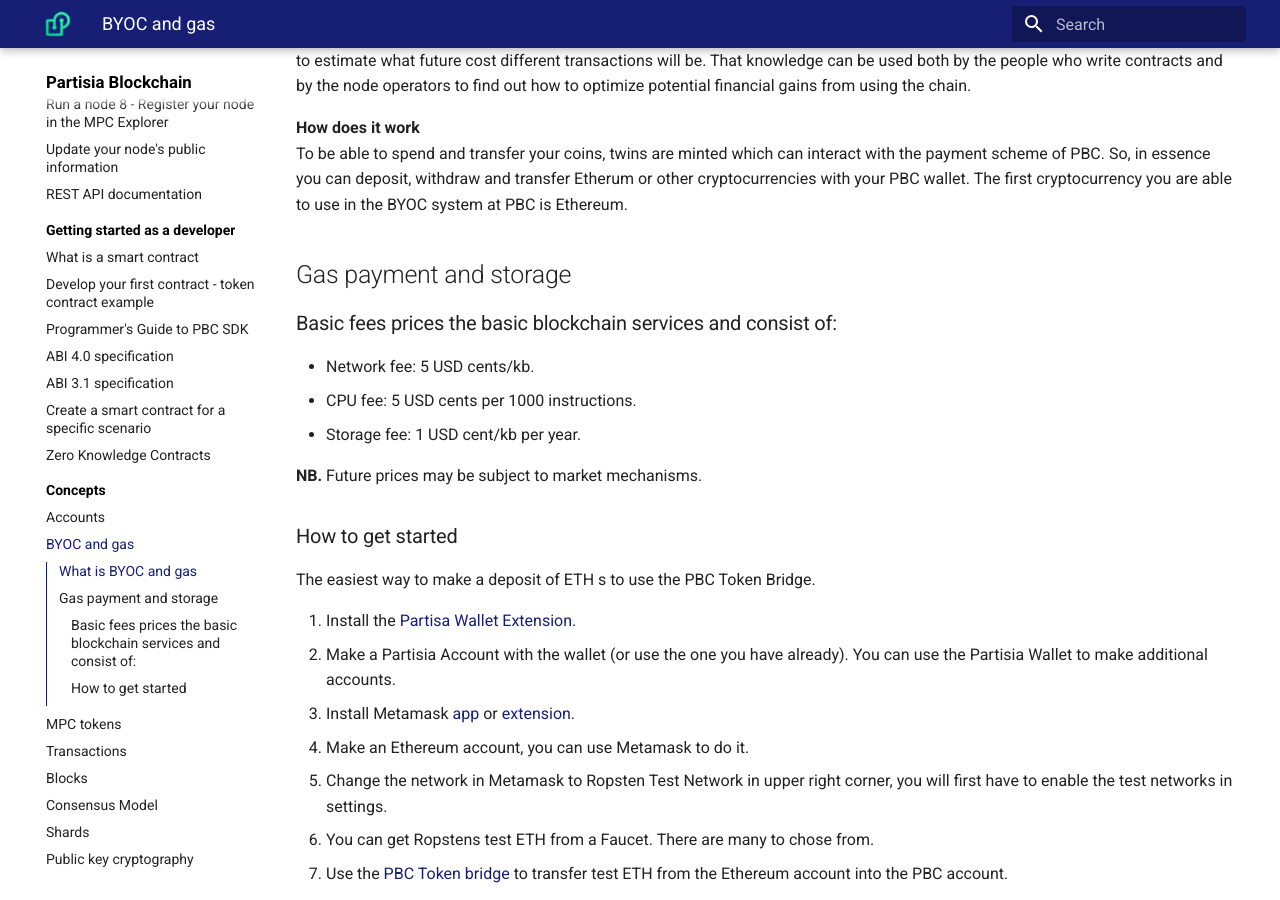
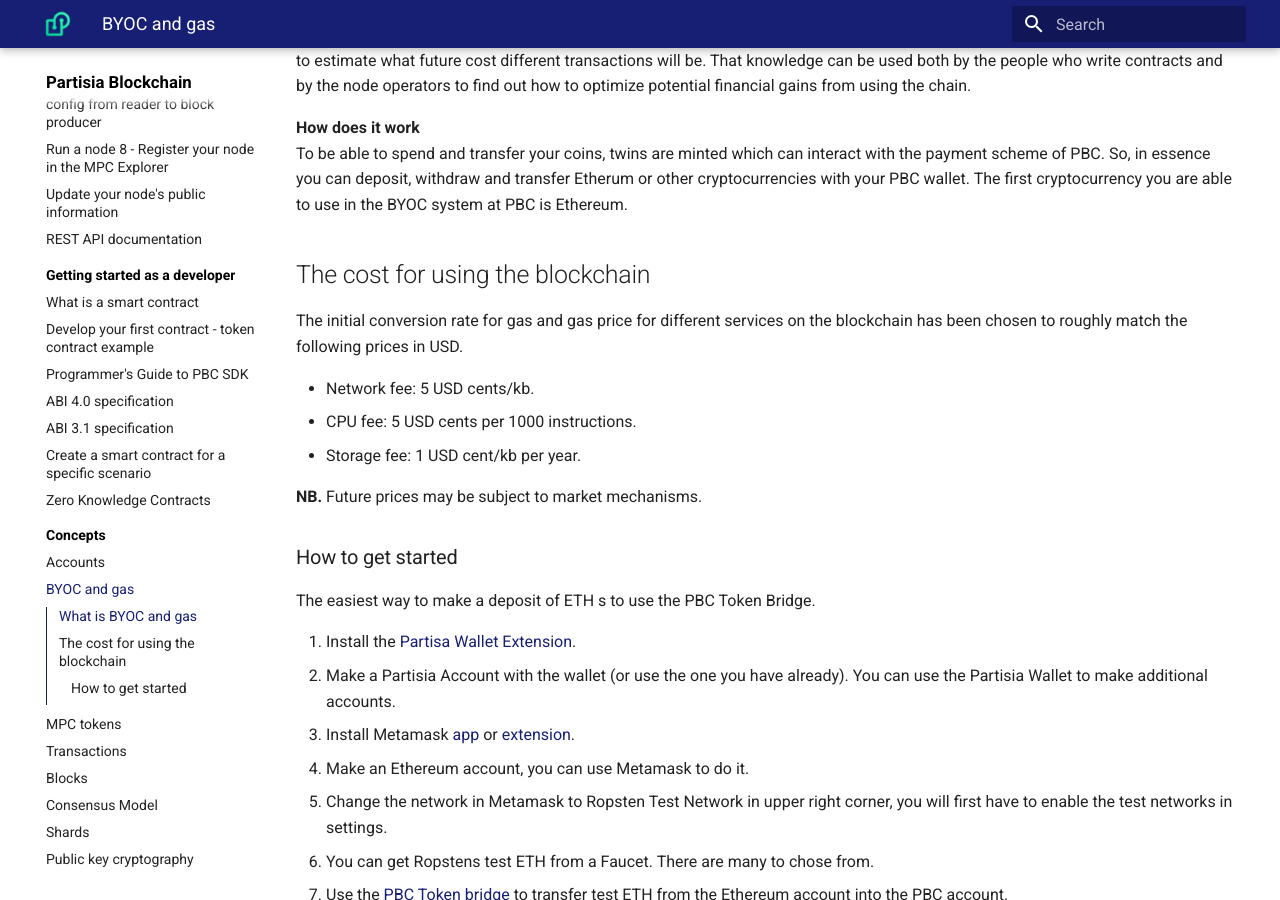
Before and after one commit to 0xSero/partisia-docs, an MkDocs documentation site: the page built from docs/byoc.md, in a window 1280 px wide and 900 px high, scrolled down 389 px. Built offline with MkDocs 1.6.1 and Material for MkDocs 9.7.7, drawn with Linux system fonts in a browser that asks for light colours; a script that is not in the unit is left out.

Commit message:
New headder and explanation of price estimation

```diff
--- a/docs/byoc.md
+++ b/docs/byoc.md
@@ -12,9 +12,9 @@
 The first cryptocurrency you are able to use in the BYOC system at PBC is Ethereum.
 
 
-## Gas payment and storage
+## The cost for using the blockchain
 
-### Basic fees prices the basic blockchain services and consist of:
+The initial conversion rate for gas and gas price for different services on the blockchain has been chosen to roughly match the following prices in USD.
 
 - Network fee: 5 USD cents/kb.
 - CPU fee: 5 USD cents per 1000 instructions.
```
